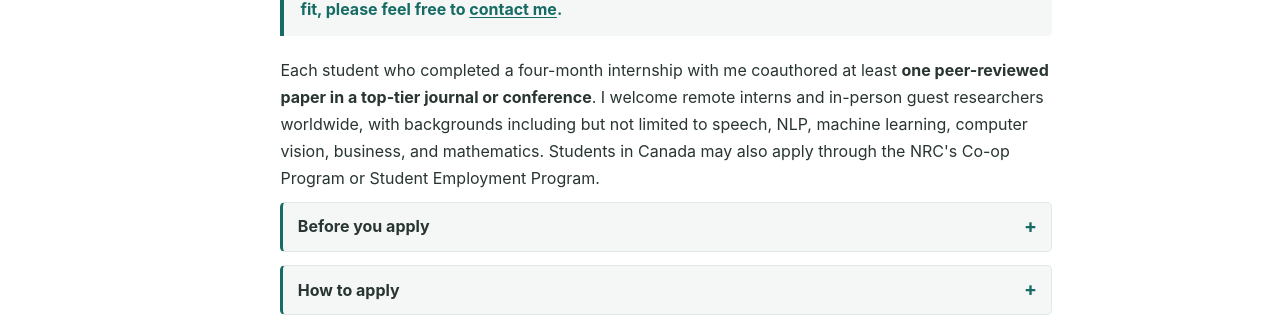
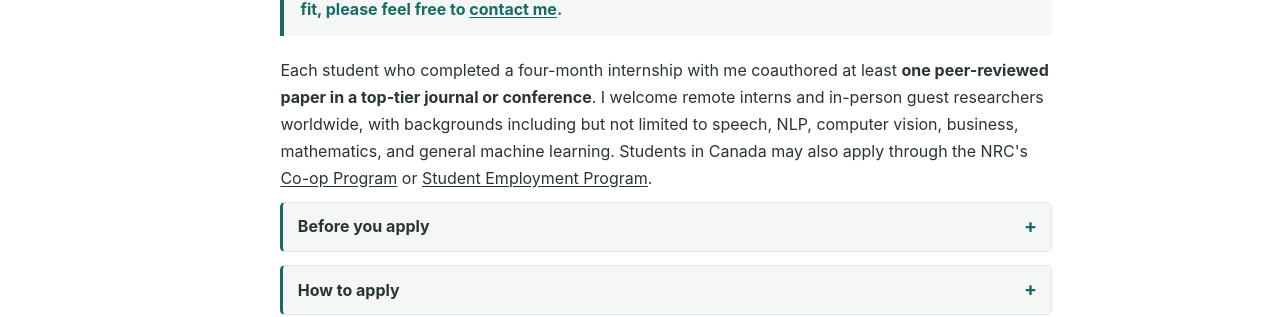
Before and after one commit to MENGZHEGENG/MENGZHEGENG.github.io, a Jekyll site: the page built from _pages/about.md, in a window 1280 px wide. Shown: the part 579-896 px from the top of the page. Built offline with Jekyll 4.4.1, drawn with Linux system fonts in a browser that asks for light colours; some web fonts are replaced.

Commit message:
Refine invitation backgrounds and underline NRC program links

```diff
--- a/_pages/about.md
+++ b/_pages/about.md
@@ -34,7 +34,7 @@
 <p class="stats-note">Google Scholar metrics, last refreshed {{ site.data.scholar_metrics.updated_at | date: "%b %-d, %Y" }}</p>
 
 <p class="availability-notice"><strong>I welcome opportunities in academia, industry, and startups, and have authorization to work in Canada, Hong Kong, and Mainland China. If you know of an opportunity that might be a good fit, please feel free to <a href="mailto:tim.geng.cuhk@gmail.com">contact me</a>.</strong></p>
-<p class="collaboration-invitation">Each student who completed a four-month internship with me coauthored at least <strong>one peer-reviewed paper in a top-tier journal or conference</strong>. I welcome remote interns and in-person guest researchers worldwide, with backgrounds including but not limited to speech, NLP, machine learning, computer vision, business, and mathematics. Students in Canada may also apply through the NRC's <a href="https://www.nrc.canada.ca/en/corporate/careers/nrc-co-op-program" target="_blank" rel="noopener noreferrer">Co-op Program</a> or <a href="https://nrc.canada.ca/en/corporate/careers/nrc-student-employment-program" target="_blank" rel="noopener noreferrer">Student Employment Program</a>.</p>
+<p class="collaboration-invitation">Each student who completed a four-month internship with me coauthored at least <strong>one peer-reviewed paper in a top-tier journal or conference</strong>. I welcome remote interns and in-person guest researchers worldwide, with backgrounds including but not limited to speech, NLP, computer vision, business, mathematics, and general machine learning. Students in Canada may also apply through the NRC's <a href="https://www.nrc.canada.ca/en/corporate/careers/nrc-co-op-program" target="_blank" rel="noopener noreferrer">Co-op Program</a> or <a href="https://nrc.canada.ca/en/corporate/careers/nrc-student-employment-program" target="_blank" rel="noopener noreferrer">Student Employment Program</a>.</p>
 <details id="before-you-apply" class="internship-note">
   <summary>Before you apply</summary>
   <p><strong>Capacity, fit, and approval.</strong> Remote internships and in-person visits have very limited capacity. I spend substantial time with my students and research partners, so I consider only proposals with a strong research fit and clear mutual benefit. A remote internship is typically required before I consider an in-person visit. International and inter-institutional collaborations can involve additional risks; please consider carefully whether the proposed collaboration is necessary before applying. Research postgraduate students must notify their supervisor before contacting me and obtain the supervisor's written approval before I can commit to a position. Every position, including a remote internship, also requires written approval from my team leader and the Director of Research before I can commit.</p>
--- a/_sass/_custom.scss
+++ b/_sass/_custom.scss
@@ -2044,8 +2044,8 @@
 
 
 /* Underline application, ILT, final profile, and complete publication record links. */
-.internship-note a[href*="nrc-co-op-program"],
-.internship-note a[href*="nrc-student-employment-program"],
+.page__content a[href*="nrc-co-op-program"],
+.page__content a[href*="nrc-student-employment-program"],
 .indigenous-community-invitation a[href*="indigenous-languages-technology-program"],
 .profile-directory-links a,
 .complete-publication-links a {
```
